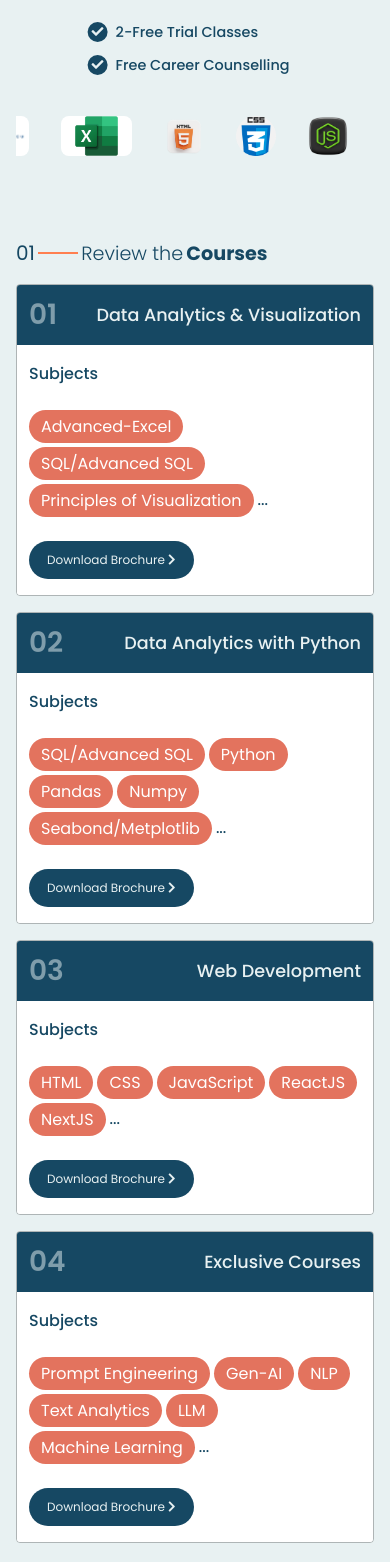
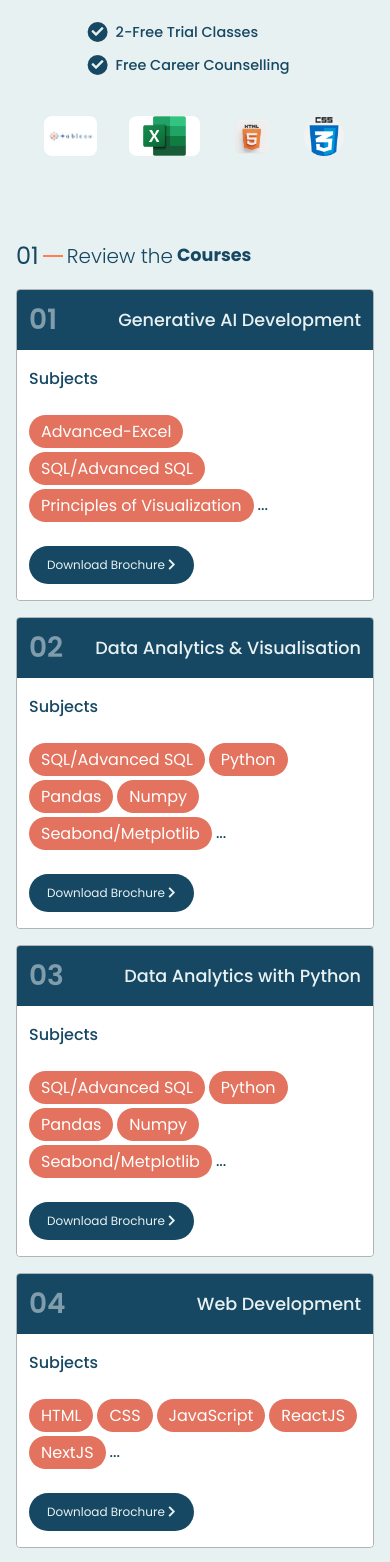
Before and after one commit to erfaiz007/analyticshala, a React (Vite) app: page / in a window 390 px wide. Shown: the part 406-1968 px from the top of the page. Built offline with nearby package versions, Linux system fonts and the light colour scheme.

Commit message:
updated components

```diff
--- a/appData.js
+++ b/appData.js
@@ -392,7 +392,7 @@ export const skillsData = [
 export const teamData = [
   {
     id: 1,
-    name: "Waseem Ansari",
+    name: "Waseem Ahmad",
     position: "Founder",
     profile: "WASEEM",
     image: "/assets/hobbies/dev_2.jpg",
@@ -420,6 +420,32 @@ export const teamData = [
   },
   {
     id: 3,
+    name: "Aishvarya Joshi",
+    position: "Business Development Manager",
+    profile: "AISHVARYA",
+    image: "/assets/hobbies/dev_3.jpg",
+    social: [
+      {
+        href: "https://www.linkedin.com/in/zahid-hussain-a6a216a0/",
+        iconClass: "fab fa-linkedin-in",
+      },
+    ],
+  },
+  {
+    id: 4,
+    name: "Tanfiz Hussain",
+    position: "Business Development Manager",
+    profile: "TRNFIZ",
+    image: "/assets/hobbies/dev_3.jpg",
+    social: [
+      {
+        href: "https://www.linkedin.com/in/zahid-hussain-a6a216a0/",
+        iconClass: "fab fa-linkedin-in",
+      },
+    ],
+  },
+  {
+    id: 5,
     name: "Riyaz Akhtar",
     position: "Web Developer, Trainer",
     profile: "RIYAZ",
@@ -431,19 +457,6 @@ export const teamData = [
       },
       {
         href: "https://www.linkedin.com/in/riyaz-akhtar-03bb59129/",
-        iconClass: "fab fa-linkedin-in",
-      },
-    ],
-  },
-  {
-    id: 4,
-    name: "Zahid Hussain",
-    position: "Business Development Manager",
-    profile: "ZAHID",
-    image: "/assets/hobbies/dev_3.jpg",
-    social: [
-      {
-        href: "https://www.linkedin.com/in/zahid-hussain-a6a216a0/",
         iconClass: "fab fa-linkedin-in",
       },
     ],
@@ -514,7 +527,7 @@ export const testimonyData = [
 export const coursesData = [
   {
     id: 1,
-    title: "Data Analytics & Visualization",
+    title: "Generative AI Development",
     chapters: [
       "Advanced-Excel",
       "SQL/Advanced SQL",
@@ -523,6 +536,17 @@ export const coursesData = [
   },
   {
     id: 2,
+    title: "Data Analytics & Visualisation",
+    chapters: [
+      "SQL/Advanced SQL",
+      "Python",
+      "Pandas",
+      "Numpy",
+      "Seabond/Metplotlib",
+    ],
+  },
+  {
+    id: 3,
     title: "Data Analytics with Python",
     chapters: [
       "SQL/Advanced SQL",
@@ -533,21 +557,14 @@ export const coursesData = [
     ],
   },
   {
-    id: 3,
+    id: 4,
     title: "Web Development",
     chapters: ["HTML", "CSS", "JavaScript", "ReactJS", "NextJS"],
   },
   {
-    id: 4,
-    title: "Exclusive Courses",
-    chapters: [
-      "Prompt Engineering",
-      "Gen-AI",
-      "NLP",
-      "Text Analytics",
-      "LLM",
-      "Machine Learning",
-    ],
+    id: 5,
+    title: "Data Science and AI for Managers and Above",
+    chapters: ["Coming Soon"],
   },
 ];
 
@@ -607,3 +624,6 @@ export const scrollCardsData = [
     info: "Work on live projects based on the courses you have learned, and skills you have practiced.",
   },
 ];
+
+export const aboutUsText =
+  "At AnalyticShala, we empower learners to thrive in today’s data-driven and AI-powered world. We offer industry-focused courses in Data Analytics, Data Science, Artificial Intelligence, Generative AI, Data Visualization, and Web Development, designed to turn concepts into real-world skills. Our programs blend hands-on learning, practical projects, and real-life use cases, helping you build strong foundations and stay ahead in a rapidly evolving tech landscape. Whether you’re starting your journey or upskilling for the next big opportunity, AnalyticShala is your partner in growth. Learn. Build. Transform your future with AnalyticShala.";
--- a/src/components/Contact/Contact.jsx
+++ b/src/components/Contact/Contact.jsx
@@ -16,7 +16,11 @@ const Contact = () => {
             {contactData.map((data, i) => (
               <div key={i} className="contact_sub_info">
                 <div className="contact_info_title">
-                  <img src={data.icon} alt={data.alt} />
+                  <img
+                    className="contact_icon"
+                    src={data.icon}
+                    alt={data.alt}
+                  />
                   <h3>{data.name}</h3>
                 </div>
                 {data.href ? (
@@ -27,6 +31,14 @@ const Contact = () => {
               </div>
             ))}
           </div>
+          <div className="contact_qr">
+            <span className="qr_wrapper">
+              <img src="/analyticShala-Insta-qr.jpeg" alt="insta image" />
+            </span>
+            <span className="qr_wrapper">
+              <img src="/analyticShala-whatsapp-qr.jpeg" alt="whatsapp image" />
+            </span>
+          </div>
         </main>
       </div>
     </section>
--- a/src/components/Contact/contact.css
+++ b/src/components/Contact/contact.css
@@ -1,20 +1,40 @@
 .contact_main {
   display: flex;
+  flex-direction: column;
   align-items: center;
   justify-content: center;
+  width: 100%;
+  min-height: 25vh;
+  height: 100%;
+  padding: 2rem;
+  gap: 2rem;
+  box-shadow: 0 0 7px var(--off-dark);
+  border-radius: 1rem;
 }
 
 .contact_info {
   width: 100%;
-  height: 25vh;
+  height: 100%;
   display: flex;
   flex-wrap: wrap;
   align-items: center;
   justify-content: space-around;
   gap: 2rem;
-  box-shadow: 0 0 7px var(--off-dark);
-  padding: 2rem;
-  border-radius: 1rem;
+}
+
+.contact_qr {
+  width: 100%;
+  flex-wrap: wrap;
+  display: flex;
+  align-items: center;
+  justify-content: center;
+  gap: 2rem;
+}
+
+.contact_qr img {
+  height: 10rem;
+  border-radius: 0.5rem;
+  box-shadow: 0 2px 10px var(--off-dark);
 }
 
 .contact_info_title {
@@ -23,7 +43,7 @@
   gap: 0.5rem;
 }
 
-.contact_main img {
+.contact_main .contact_icon {
   height: 35px;
   mix-blend-mode: multiply;
 }
@@ -104,9 +124,9 @@
 }
 
 /* Responsive design */
-@media screen and (max-width: 600px) {
+@media screen and (max-width: 768px) {
   section.contact {
-    padding: 1rem 0;
+    padding: 2rem 1rem;
   }
 
   section.contact .sectionHeader {
--- a/src/components/Marq/Marq.jsx
+++ b/src/components/Marq/Marq.jsx
@@ -6,7 +6,7 @@ const Marq = ({ data }) => {
 
   return (
     <div className="marq_container">
-      <Marquee speed={40} pauseOnHover gradient={false}>
+      <Marquee speed={30} pauseOnHover gradient={false}>
         {data.map((item) => (
           <div className="image_item" key={item.id}>
             <img src={item.image} alt="logo" />
--- a/src/components/MenuMobile/menuMobile.css
+++ b/src/components/MenuMobile/menuMobile.css
@@ -13,7 +13,7 @@
     height: 92vh;
     background-color: #222;
     transition: all 0.5s ease-in-out;
-    transform: translateX(-100vh);
+    transform: translateX(-100vw);
     border-top: 1px solid #fff;
   }
 
--- a/src/components/Reveal/Reveal.jsx
+++ b/src/components/Reveal/Reveal.jsx
@@ -13,6 +13,7 @@ import "./reveal.css";
 
 // import Components
 import SectionHeader from "../SectionHeader/SectionHeader";
+import { aboutUsText } from "../../../appData";
 
 const Reveal = () => {
   const triggerRef = useRef(null);
@@ -42,16 +43,13 @@ const Reveal = () => {
   };
   const setLetters = useLettersArray();
 
-  const text =
-    "At AnalyticShala, we offer engaging courses in analytics, data visualization, and web development, helping you gain the skills to excel in today’s data-driven world. Join us and unlock your potential!";
-
   return (
     <section className="reveal" id="reveal">
       <div className="container">
         <SectionHeader number="01" title="Know" subtitle="About Us" />
 
         <div ref={triggerRef}>
-          {text.split("").map((letter, index) => (
+          {aboutUsText.split("").map((letter, index) => (
             <span className="reveal_text" key={index} ref={setLetters}>
               {letter}
             </span>
--- a/src/components/ScrollCards/scrollCards.css
+++ b/src/components/ScrollCards/scrollCards.css
@@ -73,6 +73,7 @@ section.scrollCards {
 .scrollCard_item .card_number {
   font-size: 4rem;
   color: #888;
+  opacity: 0.5;
 }
 
 .scrollCard_item .card_title {
@@ -135,13 +136,12 @@ section.scrollCards {
   }
 
   .scrollCards_all .scrollCard_item:nth-child(1),
-    .scrollCards_all .scrollCard_item:nth-child(2),
-      .scrollCards_all .scrollCard_item:nth-child(3),
-        .scrollCards_all .scrollCard_item:nth-child(4),
-          .scrollCards_all .scrollCard_item:nth-child(5) {
+  .scrollCards_all .scrollCard_item:nth-child(2),
+  .scrollCards_all .scrollCard_item:nth-child(3),
+  .scrollCards_all .scrollCard_item:nth-child(4),
+  .scrollCards_all .scrollCard_item:nth-child(5) {
     top: 0;
   }
-
 
   .scrollCard_item .card_number {
     font-size: 2.5rem;
--- a/src/components/SectionHeader/sectionHeader.css
+++ b/src/components/SectionHeader/sectionHeader.css
@@ -19,10 +19,10 @@
 .sectionHeader h1 {
   font-weight: 300;
 }
+
 /* Responsive design */
 @media screen and (max-width: 600px) {
   .sectionHeader {
-    gap: 0.2rem;
     margin-bottom: 1rem;
     font-size: 0.8rem;
   }
@@ -30,4 +30,33 @@
   .sectionHeader span {
     width: 40px;
   }
+
+  .sectionHeader h1,
+  .sectionHeader h2 {
+    margin: 0;
+    line-height: 110%;
+  }
 }
+
+/* Responsive design */
+@media screen and (max-width: 480px) {
+  .sectionHeader {
+    gap: 0.25rem;
+  }
+
+  .sectionHeader .sectionHeader_number {
+    font-size: 1.5rem;
+  }
+
+  .sectionHeader span {
+    width: 20px;
+  }
+
+  .sectionHeader h1 {
+    font-size: 1.25rem;
+  }
+
+  .sectionHeader h2 {
+    font-size: 1.1rem;
+  }
+}
--- a/src/components/Skills/skills.css
+++ b/src/components/Skills/skills.css
@@ -37,13 +37,15 @@
 }
 
 .skills_data {
-  padding: 2rem;
   display: flex;
   flex-wrap: wrap;
   align-items: center;
   justify-content: space-between;
+  gap: 1rem;
+  padding: 2rem;
   background-color: #333;
   color: #fff;
+  border-radius: 0.25rem;
 }
 
 .skills_data_item {
@@ -61,6 +63,10 @@
 
 .skills_number span {
   font-size: 1.5rem;
+}
+
+.skills_info {
+  font-size: 1.25rem;
 }
 
 .skills_bottom {
@@ -108,7 +114,7 @@
 .skills_type_title {
   font-size: 1.25rem;
   font-weight: 500;
-  margin-top: 0.5rem
+  margin-top: 0.5rem;
 }
 
 .skills_type_subtitle {
@@ -171,9 +177,9 @@
   }
 
   .skills_type_item:nth-child(1)::before,
-.skills_type_item:nth-child(2)::before,
-.skills_type_item:nth-child(3)::before {
-  left: 15%;
-  width: 80%;
+  .skills_type_item:nth-child(2)::before,
+  .skills_type_item:nth-child(3)::before {
+    left: 15%;
+    width: 80%;
+  }
 }
-}
--- a/src/pages/AboutUs/aboutUs.css
+++ b/src/pages/AboutUs/aboutUs.css
@@ -1,4 +1,4 @@
 .aboutUs_container {
-  padding: 30vh 1rem;
+  padding: 2rem 1rem 15vh 1rem;
   min-height: 100vh;
 }
```
Also changed, not shown: src/pages/Courses/courses.css (+7 -2 lines), public/analyticShala-Insta-qr.jpeg (added), public/analyticShala-whatsapp-qr.jpeg (added).
